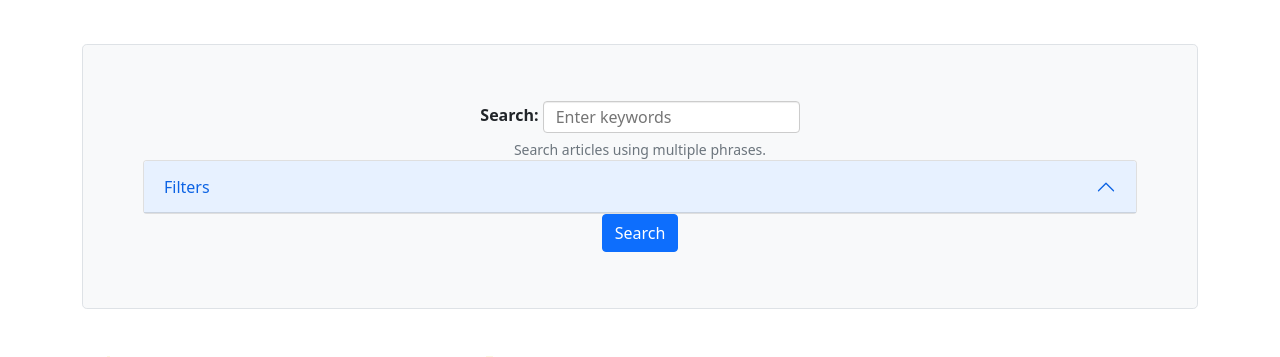
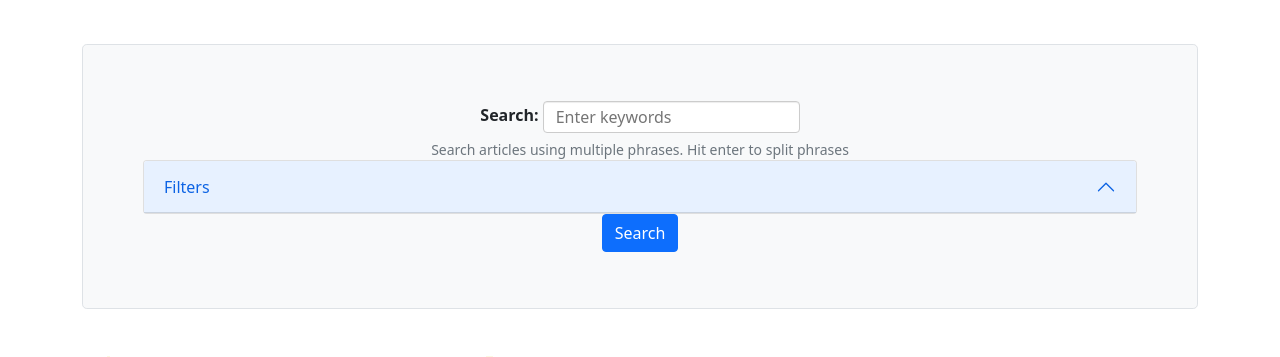
Before and after one commit to CAKES-coding/swe574-group2, a Django app: page / in a window 1280 px wide. Shown: the part 56-413 px from the top of the page. Run offline with Django 3.2, Linux system fonts and the light colour scheme; the visitor is signed in with stand-in values (Sample User, id 1); data comes from the database, SQL or seed files in the repository; data that the repository does not hold is empty; some libraries are stand-ins or nearby versions.

Commit message:
add additional directive for phrase search

```diff
--- a/Project/Wikode/templates/wikodeApp/searchAndFilterBox.html
+++ b/Project/Wikode/templates/wikodeApp/searchAndFilterBox.html
@@ -15,7 +15,7 @@
                     <label for="searchField" class="form-label"><span class="fw-bold">Search: </span></label>
                     <input id="searchField" class="form-control form-control-lg" type="text" value="{{ search_term }}"
                            data-role="tagsinput" placeholder="Enter keywords" name="searchTerms"/>
-                    <div id="searchHelp" class="form-text">Search articles using multiple phrases.</div>
+                    <div id="searchHelp" class="form-text">Search articles using multiple phrases. Hit enter to split phrases</div>
                     <div class="accordion" id="accordionExample">
                         <div class="accordion-item">
                             <h2 class="accordion-header" id="headingOne">
```
